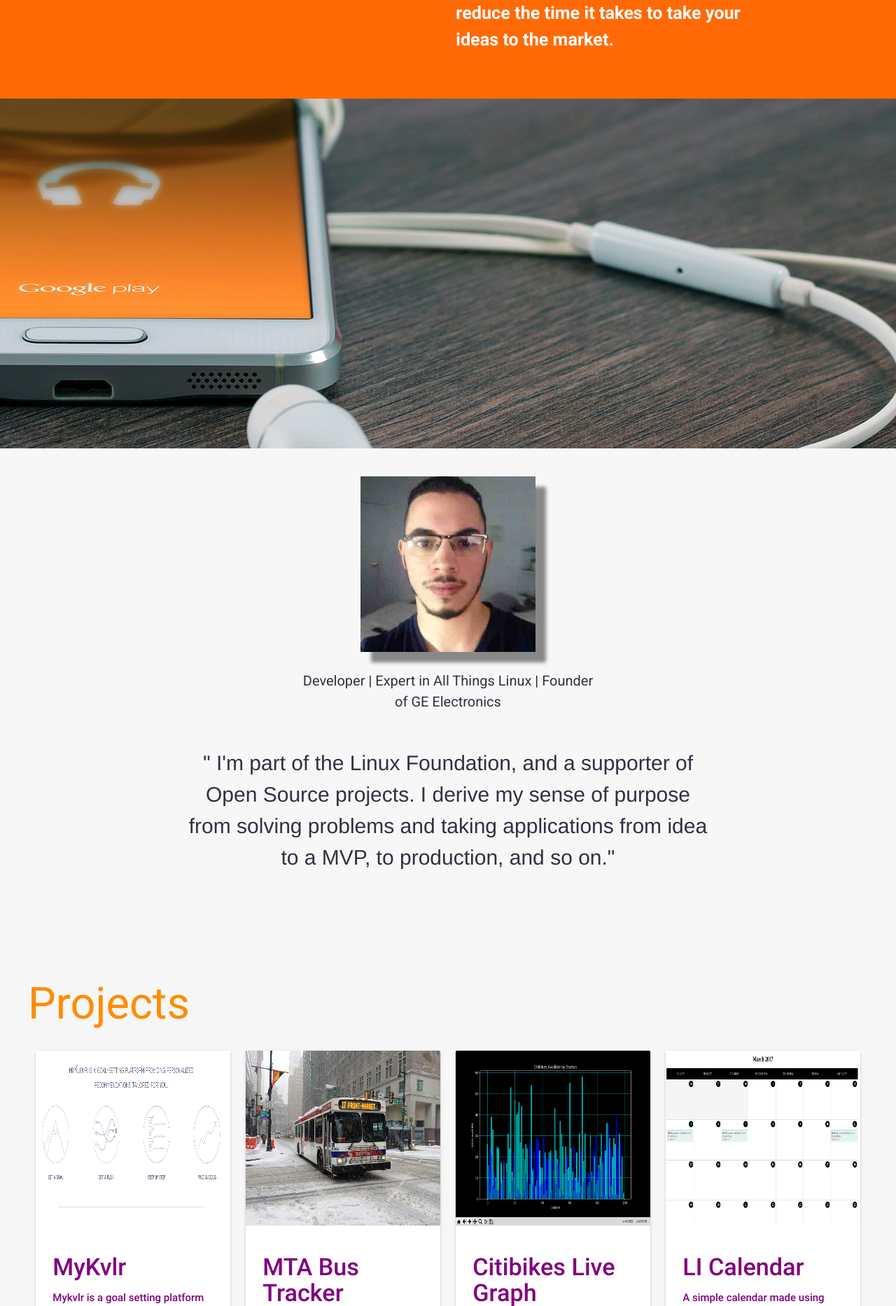
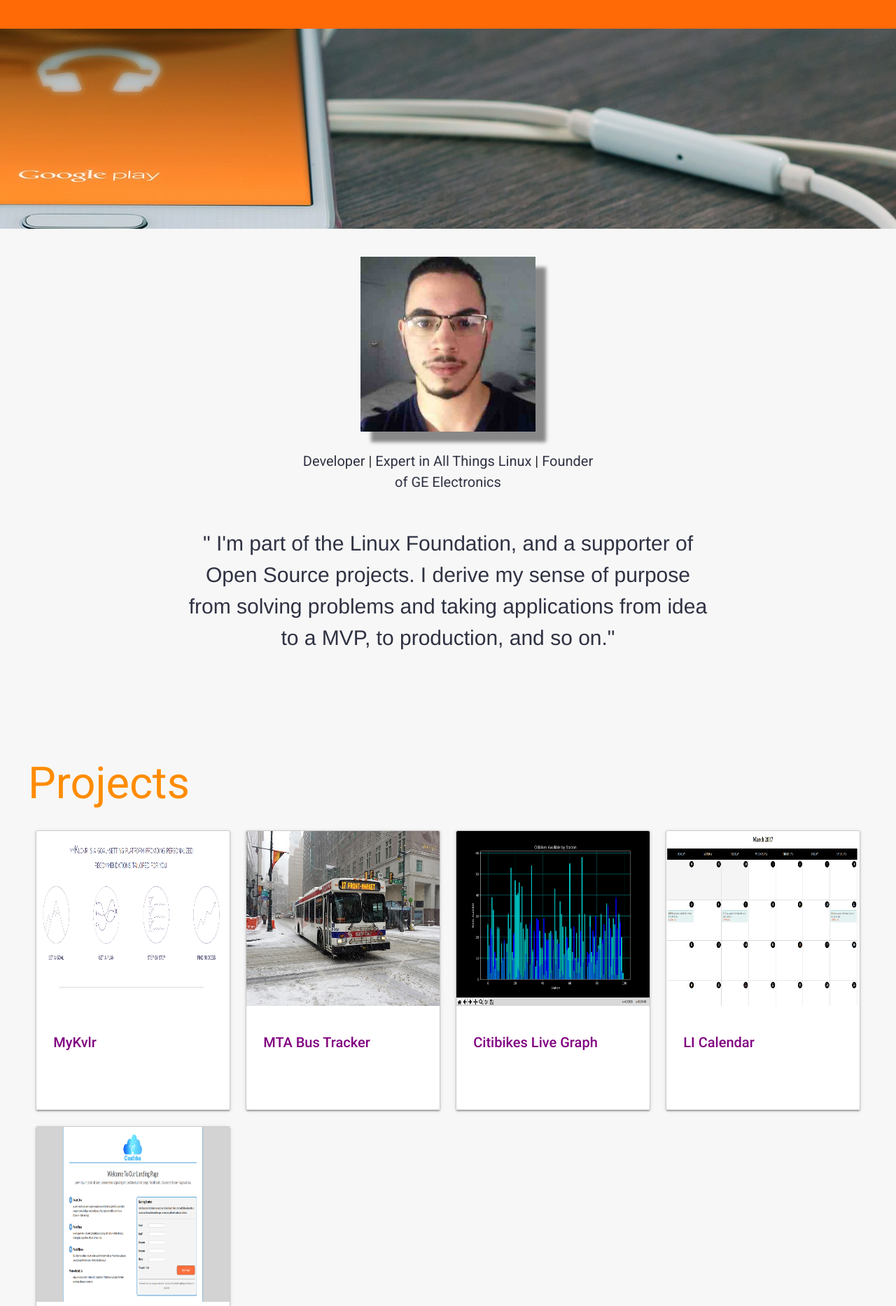
Before and after one commit to GregBorrelly/CrossPlatformDeveloper, a PHP site: page / in a window 1280 px wide. Shown: the part 1078-2945 px from the top of the page at 70% size. Run offline with PHP 8.4, Linux system fonts and the light colour scheme; some libraries are stand-ins or nearby versions.

Commit message:
content update

```diff
--- a/assets/css/main.css
+++ b/assets/css/main.css
@@ -1,6 +1,7 @@
 
 body{ font-family: 'Roboto', sans-serif;
     background-color: black;
+    width: 100% !important;
 }
 
 a{
@@ -76,7 +77,8 @@ a{
 
 .card{
 
-
+height: 400px;
+  border: solid 1px #ccc;
 
 }
 
@@ -241,3 +243,8 @@ a{
     padding-bottom: 0px !important;
     margin-bottom: 0px !important;
 }
+
+
+.parallax-container{
+    height: 286px !important;
+}
--- a/components/footer/footer.css
+++ b/components/footer/footer.css
@@ -5,5 +5,5 @@
 
 .page-footer{
 
-    background: #555960!important;
+    background: rgba(0,0,0,0.9)!important;
 }
--- a/components/footer/footer.html
+++ b/components/footer/footer.html
@@ -3,17 +3,8 @@
     <div class="row">
       <div class="col s4 ">
 
-                  <img src="assets/img/github_icon.png" alt="">
-              </div>
-               <div class="col s4">
-              <img src="assets/img/lpi.png" alt="">
-
       </div>
 
-               <div class="col  s14">
-
-                 <img src="assets/img/github_icon.png" alt="">
-              </div>
 
 
 
@@ -24,7 +15,7 @@
   <div class="footer-copyright">
     <div class="container">
       © 2014 Copyright Text
-            <a class="grey-text text-lighten-4 right" href="#!">More Links</a>
+
     </div>
   </div>
 </footer>
--- a/components/home/home.html
+++ b/components/home/home.html
@@ -19,15 +19,15 @@
     <div class="row container">
 
       <div class="row">
-        <div class="col s6">
+        <div class="col s6 offset-s4">
 
           <img class="responsive-img" src="../assets/img/cross-platform.png" alt="">
         </div>
-      <div class="col s6">
+      <!--<div class="col s6">
            <p class="flow-text" style="color: white;font-weight: 650;"> Advances in technology has made it possible to develop an application for multiple platforms, using the same source code.
              This means you get to save money, and most importantly reduce the time it takes to take your ideas to the market. </p>
 
-      </div>
+      </div>-->
       </div>
     </div>
   </div>
--- a/components/navbar/navbar.html
+++ b/components/navbar/navbar.html
@@ -7,8 +7,8 @@
   <div class="overlay-content">
     <a href="/#!/" onclick="closeNav()">Home</a>
     <a href="/#!/projects" onclick="closeNav()">Applications</a>
-    <a href="#" onclick="closeNav()">Blog</a>
-    <a href="#" onclick="closeNav()">Contact</a>
+    <!--<a href="#" onclick="closeNav()">Blog</a>
+    <a href="#" onclick="closeNav()">Contact</a>-->
   </div>
 
 </div>
--- a/components/project/project.css
+++ b/components/project/project.css
@@ -11,6 +11,10 @@ li{
     color: darkorange;
     font-size: 24px;
 
+}
+
+h4{
+    font-size: 20px!important;
 }
 
 .container{
--- a/components/projects/projects.html
+++ b/components/projects/projects.html
@@ -7,7 +7,7 @@
 
 
     <div class="row">
-        <div class="col s12 m6 l3" ng-repeat="project in projectData">
+        <div class="col s12 m4 l3" ng-repeat="project in projectData">
 
           <a href="/#!/project" ng-click="setData(project)">
 
@@ -19,8 +19,8 @@
 
             </div>
             <div class="card-content">
-                <span class="card-title"><h4 style="font-weight: 450; color: purple;">{{project.title}}</h4></span>
-              <p style="font-weight: 450; color: purple;">{{project.des}}</p>
+                <span class="card-title"><h4 style="font-size:20px; font-weight: 450; color: purple;">{{project.title}}</h4></span>
+
             </div>
 
           </a>
```
Lines whose indentation alone changed are shown as unchanged.
